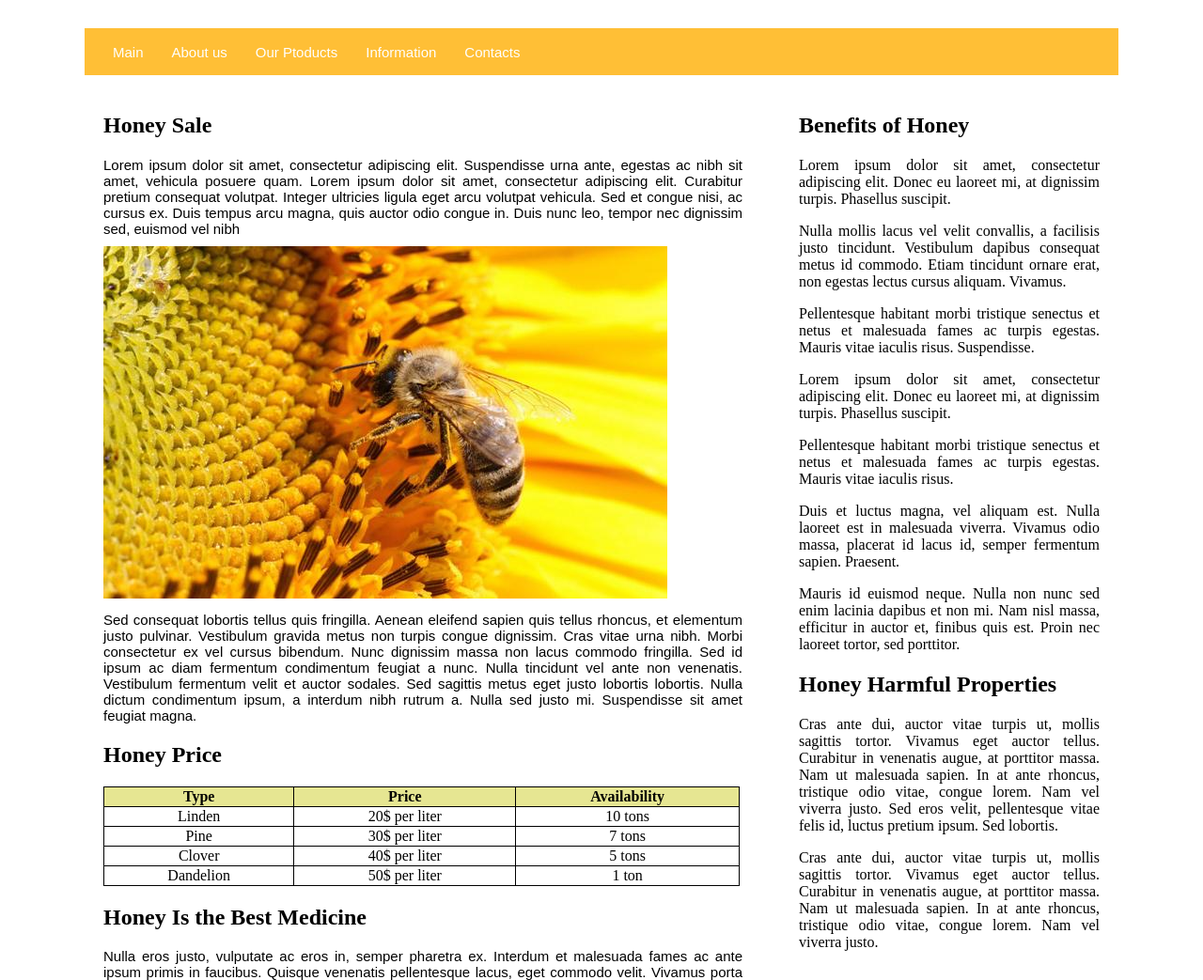
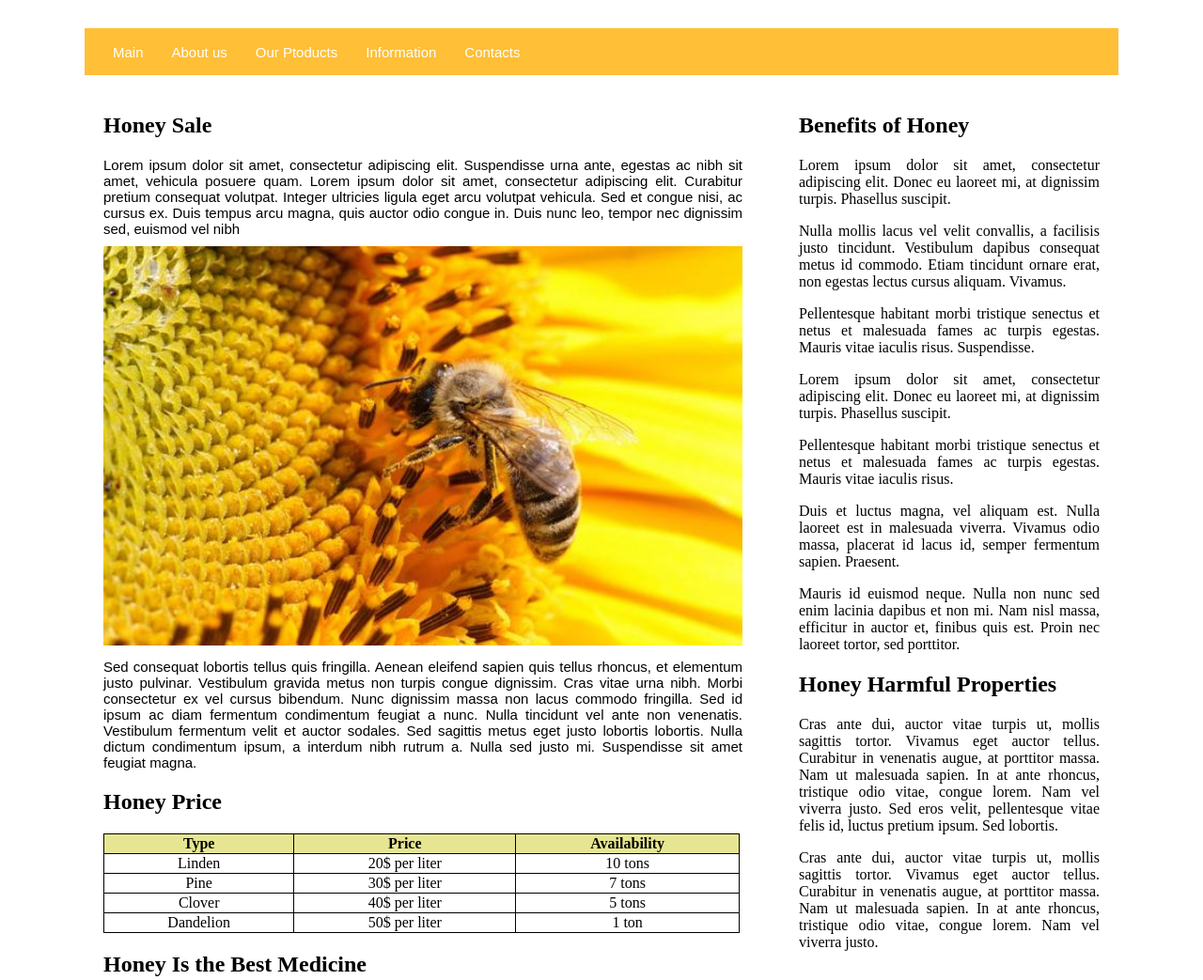
Before and after one commit to soyppi/bee-site, a plain HTML site: page index.html in a window 1280 px wide. Shown: the top 1043 px of the page at 94% size. Drawn offline with Linux system fonts and the light colour scheme.

Commit message:
Update style.css

```diff
--- a/style.css
+++ b/style.css
@@ -117,3 +117,6 @@ text-align: center;
 aside p {
     text-align: justify;
 }
+img {
+    width: 680px;
+}
```
